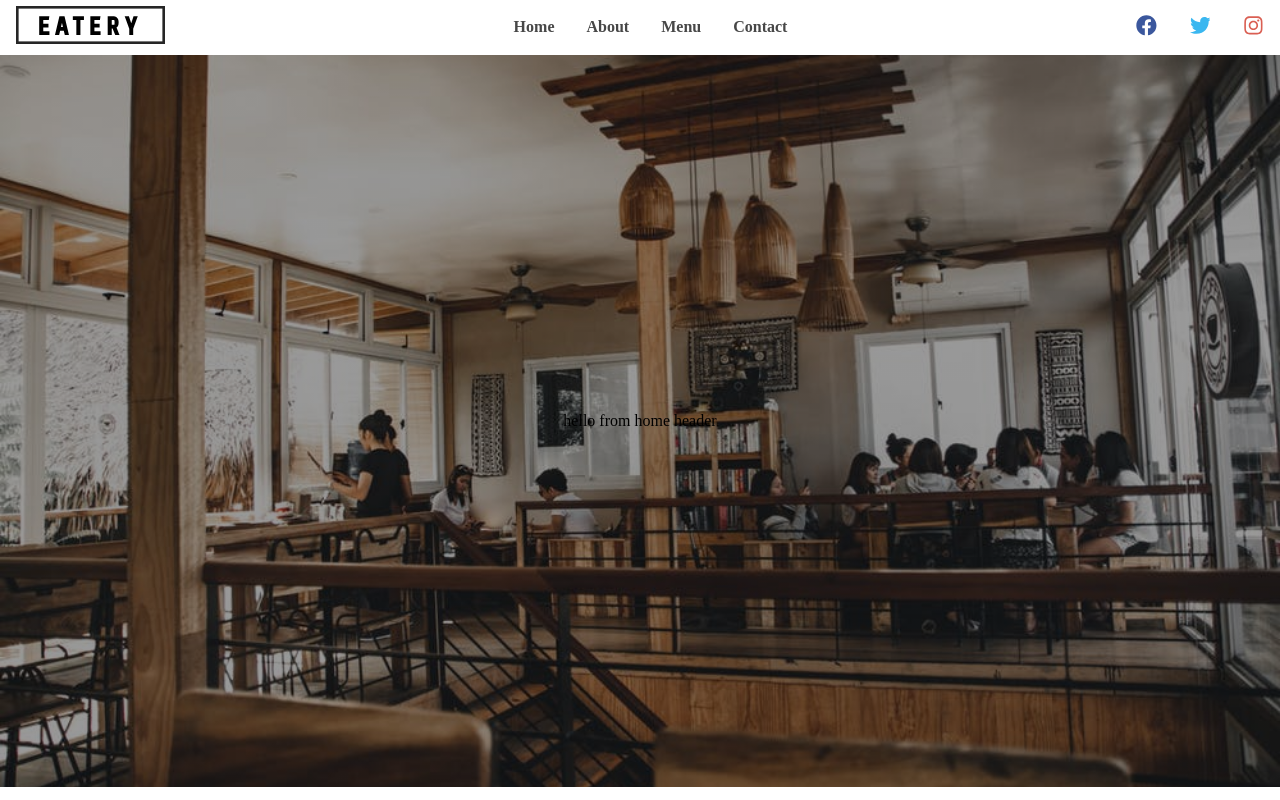
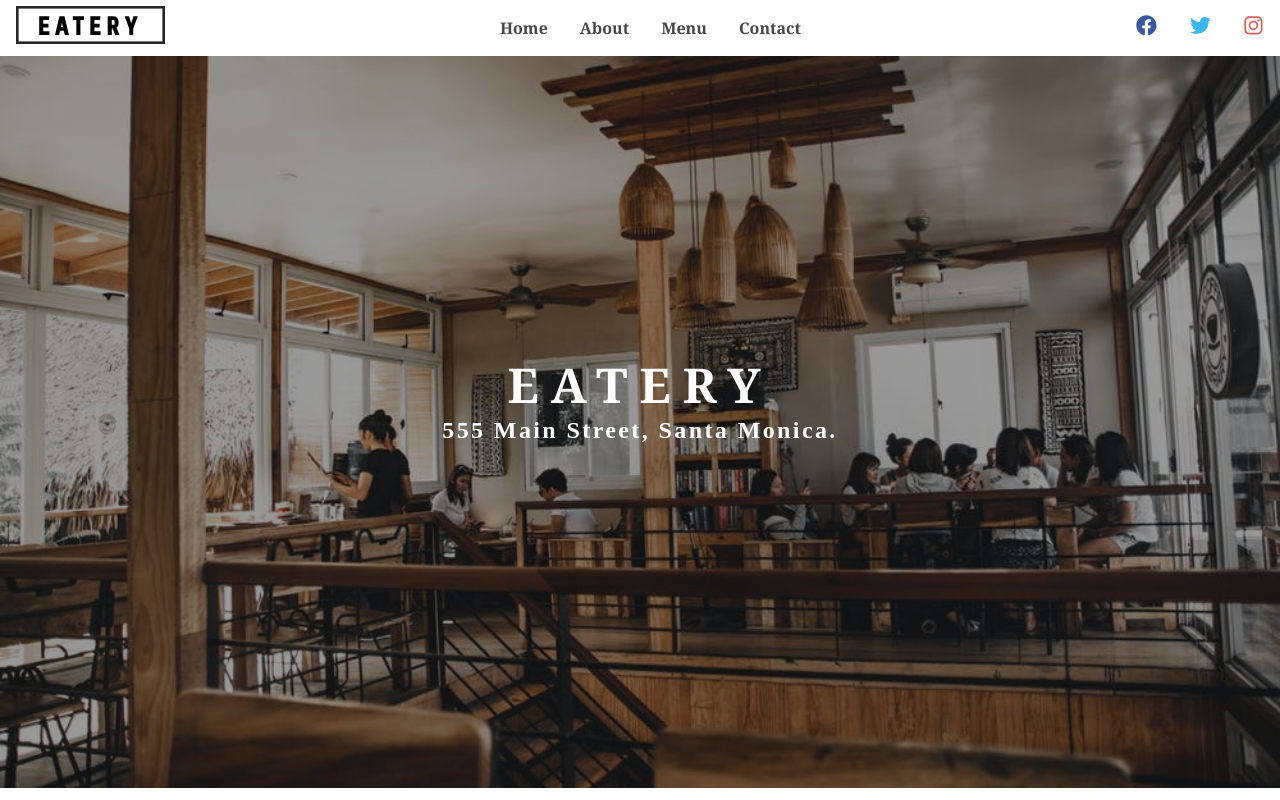
Before and after one commit to thefoxboxman/gatsby-cafe, a Gatsby site: page / in a window 1280 px wide. Built offline with nearby package versions, Linux system fonts and the light colour scheme; Gatsby itself is replaced by a stand-in of ours.

Commit message:
Banner Component completed

```diff
--- a/src/components/layout.js
+++ b/src/components/layout.js
@@ -26,7 +26,7 @@ const MyGlobalStyle = createGlobalStyle`
 }
 
 body {
-	font-family: 'Caveat', cursive;
+	font-family: Georgia, 'Times New Roman', Times, serif ;
 	color: black;
 	background: white;
 }
--- a/src/pages/index.js
+++ b/src/pages/index.js
@@ -1,6 +1,6 @@
 import React from 'react'
 import styled from 'styled-components'
-import {HomeHeader} from '../utils'
+import {HomeHeader, Banner} from '../utils'
 import img from '../images/bcg/homeBcg.jpeg'
 
 
@@ -10,10 +10,11 @@ import SEO from '../components/seo'
 const IndexPage = () => (
   <Layout>
     <SEO title="Home" keywords={[`gatsby`, `application`, `react`]} />
-		<HomeHeader img={img}>
-			hello from home header
-		</HomeHeader>
+    <HomeHeader img={img}>
+      <Banner title="eatery" subtitle="555 main street, Santa Monica." />
+    </HomeHeader>
   </Layout>
 )
 
+
 export default IndexPage
--- a/src/utils/Banner.js
+++ b/src/utils/Banner.js
@@ -2,10 +2,31 @@ import React from 'react'
 import styled from 'styled-components'
 import {styles} from '../utils'
 
-export default function Banner() {
-	return (
-		<div>
-
-		</div>
+export default function Banner({title,subtitle,children}) {
+	return ( <BannerWrapper>
+      <h1 className="title">{title}</h1>
+      <h3 className="subtitle">{subtitle} </h3>
+      {children}
+    </BannerWrapper>
 	)
 }
+const BannerWrapper = styled.div`
+  margin-bottom: 3rem;
+  text-align: center;
+  .title {
+    color: ${styles.colors.mainWhite};
+    font-size: 3rem;
+    text-transform: uppercase;
+    letter-spacing: 0.75rem;
+  }
+  .subtitle {
+    color: ${styles.colors.mainWhite};
+		${styles.textSlanted};
+    font-size: 1.5rem;
+    text-transform: capitalize;
+    letter-spacing: 0.15rem;
+  }
+`
+Banner.defaultProps = {
+	title: 'default title',
+}
--- a/src/utils/index.js
+++ b/src/utils/index.js
@@ -1,4 +1,5 @@
 import * as styles from  './styles'
 import {HomeHeader, PageHeader} from './Header'
+import Banner from './Banner'
 
-export { styles, HomeHeader, PageHeader }
+export { styles, HomeHeader, PageHeader, Banner }
```
